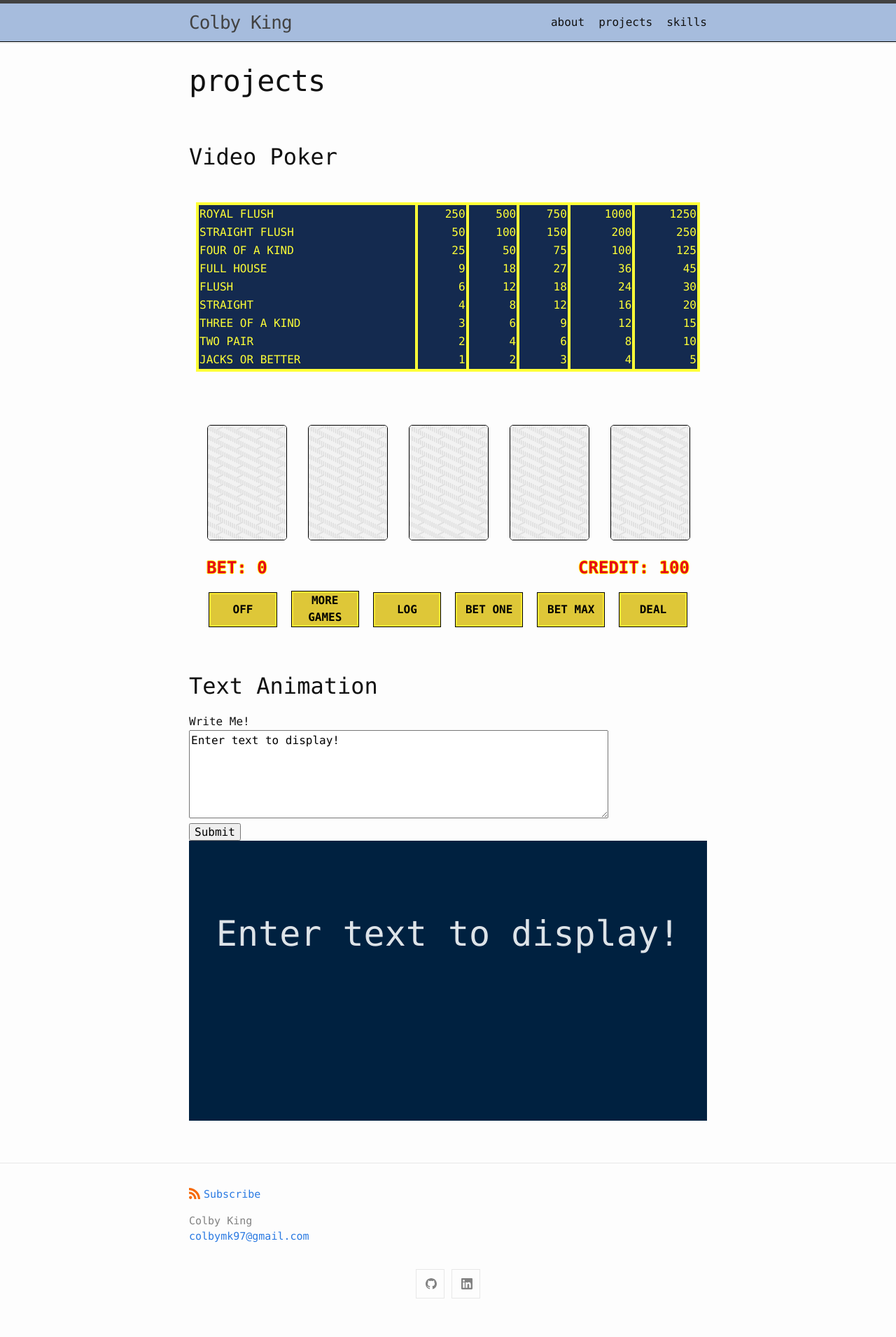
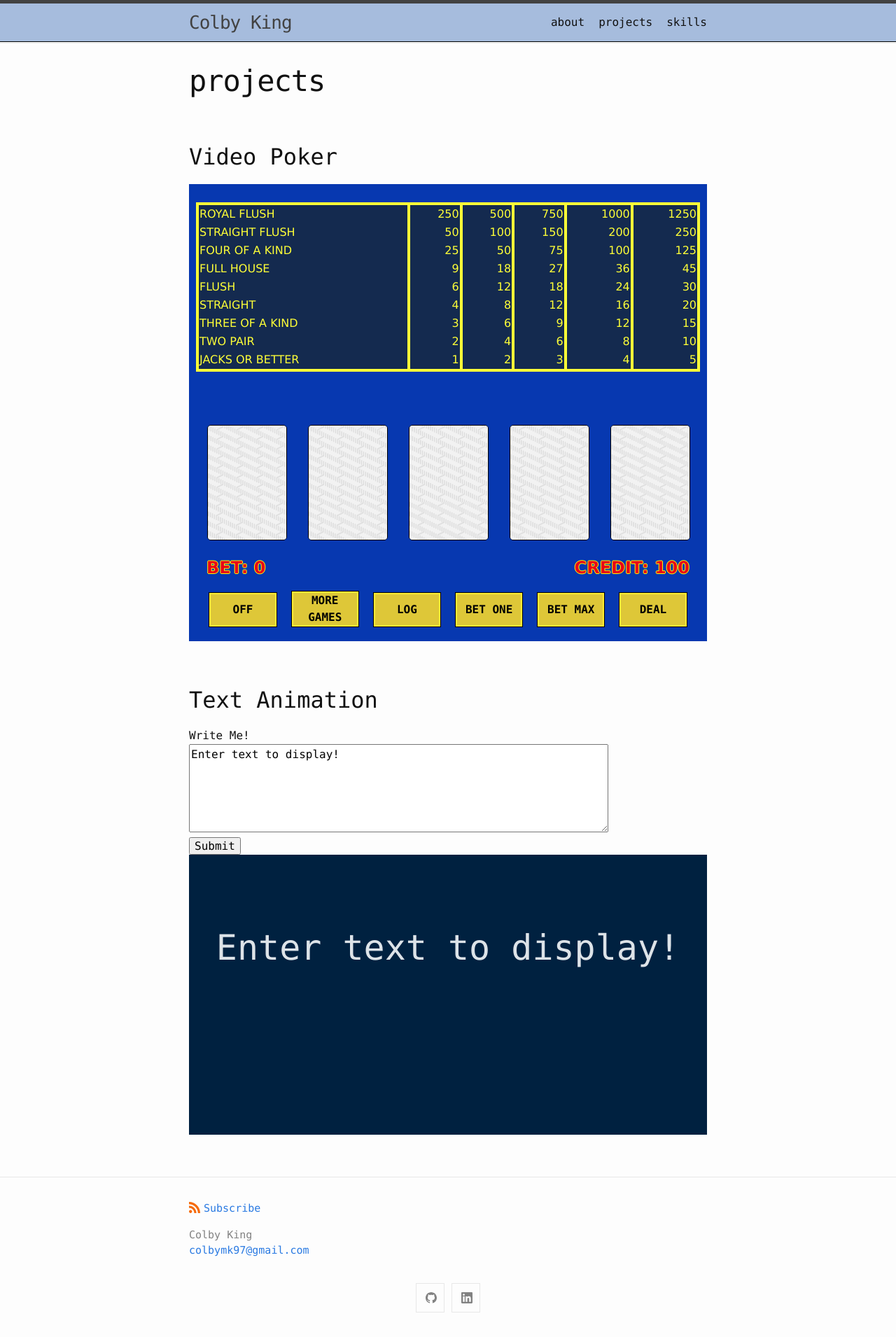
Before and after one commit to colby-king/colby-king.github.io, a Jekyll site: the page built from projects.md, in a window 1280 px wide. Shown: the whole page at 70% size. Built offline with Jekyll 4.4.1, drawn with Linux system fonts in a browser that asks for light colours.

Commit message:
fixed video poker style issue

```diff
--- a/projects.md
+++ b/projects.md
@@ -11,9 +11,9 @@ permalink: /projects/
 		alert("Video poker isn't supported on screens less than 600px");
 	}
 </script>
-<div id="game-container"></div>
+<div id="videopoker"></div>
 <script src="/assets/js/videopoker/videopoker.js"></script>
-<script type="text/javascript">POKER.Game.start({board:'game-container'});</script>
+<script type="text/javascript">POKER.Game.start({board:'videopoker'});</script>
 
 
 <h2>Text Animation</h2>
```
